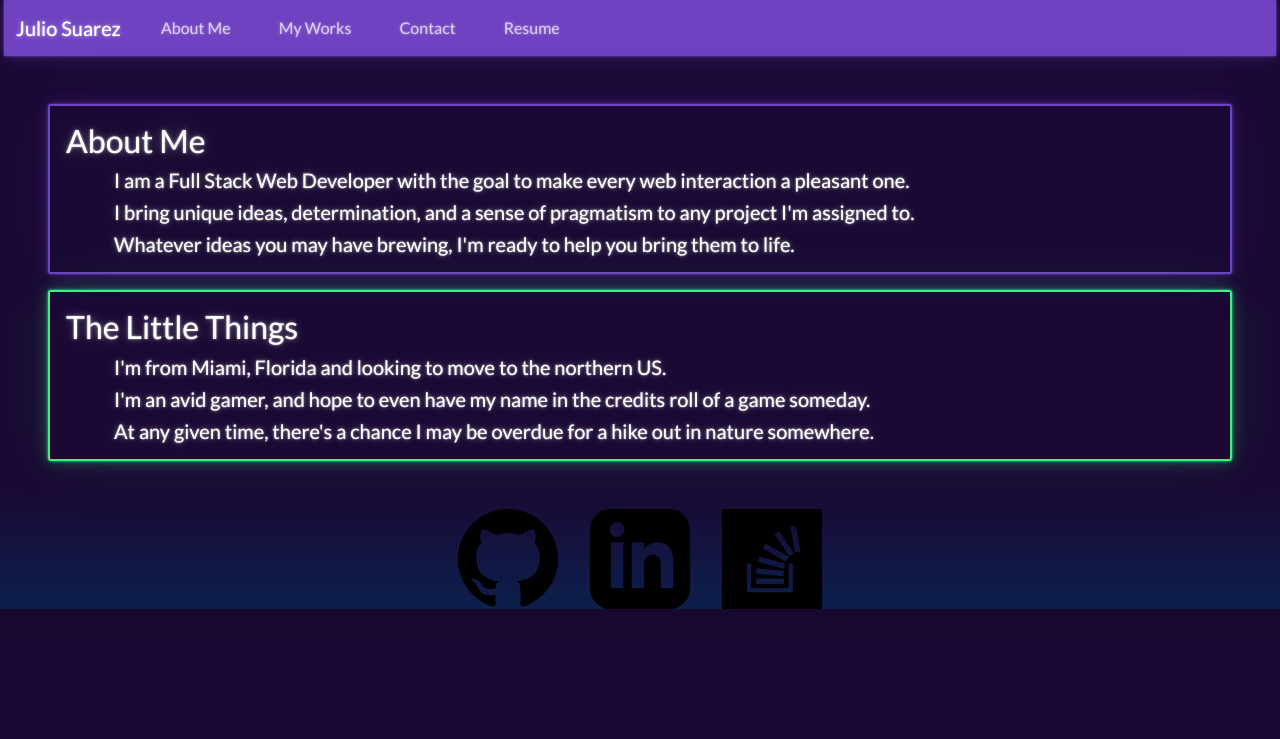
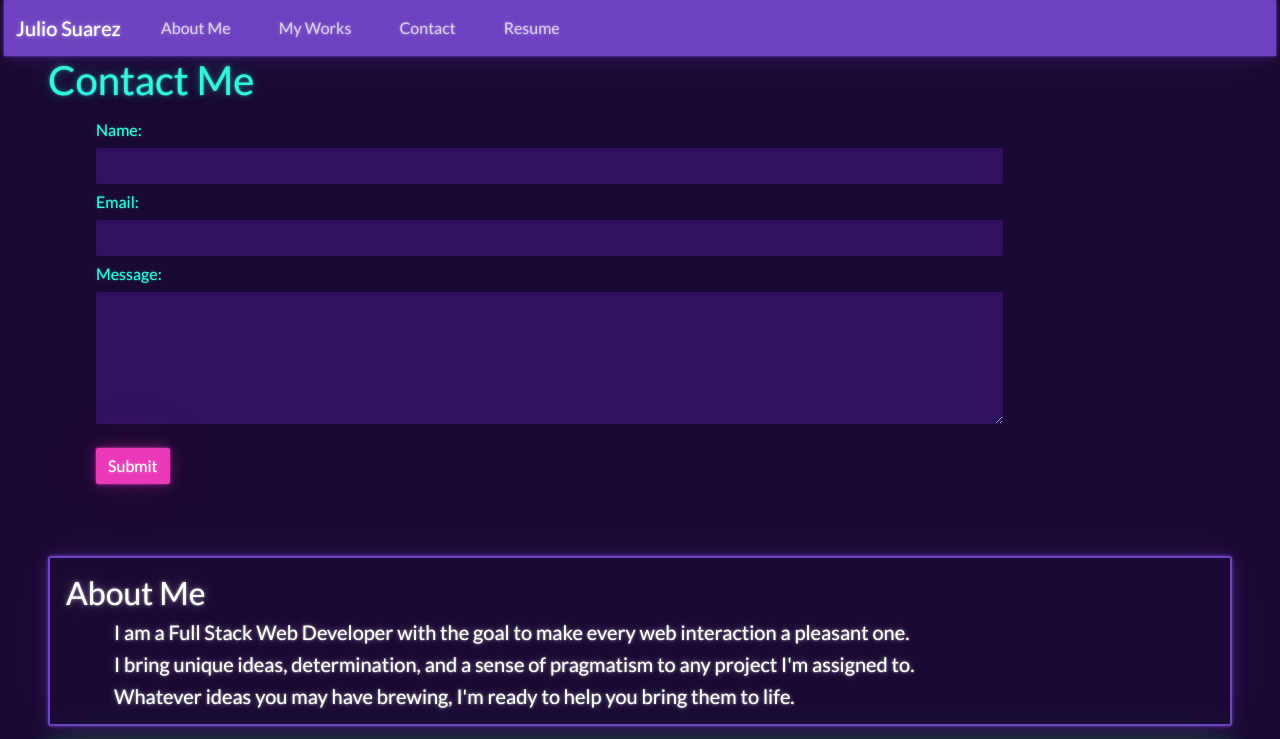
Before and after one commit to justjulio95/react-portfolio, a React (Create React App) app: page /contact in a window 1280 px wide. Shown: the top 739 px of the page. Built offline with nearby package versions, Linux system fonts and the light colour scheme.

Commit message:
created a contactform component

```diff
--- a/src/App.js
+++ b/src/App.js
@@ -1,5 +1,6 @@
 import React from 'react';
 import Header from './components/Header';
+import ContactForm from './components/Contact';
 import About from './components/About';
 import Footer from './components/Footer';
 import './App.css';
@@ -10,6 +11,7 @@ function App() {
       <Header></Header>
 
       <main>
+        <ContactForm></ContactForm>
         <About></About>
       </main>
 
--- /dev/null
+++ b/src/components/Contact/index.js
@@ -0,0 +1,68 @@
+import React, { useState } from "react";
+import { validateEmail } from "../../utils/helpers"
+
+function ContactForm() {
+  const [formState, setFormState] = useState({ name: '', email: '', message: '' });
+  const { name, email, message } = formState;
+  const [errorMessage, setErrorMessage] = useState('')
+
+  function handleChange(e) {
+    if (e.target.name === 'email') {
+      const isValid = validateEmail(e.target.value);
+
+      if(!isValid || !e.target.value.length) {
+        setErrorMessage('Please type a valid email');
+      } else {
+        setErrorMessage('');
+      }
+    } else {
+      if (!e.target.value.length) {
+        setErrorMessage(`${e.target.name} is required.`)
+      } else {
+        setErrorMessage('')
+      }
+    }
+
+    if (!errorMessage) {
+      setFormState({...formState, [e.target.name]: e.target.value })
+    }
+  }
+
+  function handleSubmit(e) {
+    e.preventDefault();
+  }
+
+  return(
+    <section className="mx-5">
+      <h1>Contact Me</h1>
+      <form className="mx-5" id="contact-form" onSubmit={handleSubmit}>
+        <div className="form-group-row">
+          <label htmlFor="name" className="col-sm-2 col-form-label">Name: </label>
+          <div className="col-sm-10">
+            <input className="form-control" type="text" name="name" defaultValue={name} onBlur={handleChange}/>
+          </div>
+        </div>
+        <div className="form-group-row">
+          <label htmlFor="email" className="col-sm-2 col-form-label">Email: </label>
+          <div className="col-sm-10">
+            <input className="form-control" type="text" name="email" defaultValue={email} onBlur={handleChange}/>
+          </div>
+        </div>
+        <div className="form-group-row">
+          <label htmlFor="message" className="col-sm-2 col-form-label">Message: </label>
+          <div className="col-sm-10">
+            <textarea className="form-control" name="message" rows="5" defaultValue={message} onBlur={handleChange}></textarea>
+          </div>
+        </div>
+        {errorMessage && (
+          <div>
+            <p className="text-danger">{errorMessage}</p>
+          </div>
+        )}
+        <button type="submit" className="btn btn-secondary my-4">Submit</button>
+      </form>
+    </section>
+  )
+}
+
+export default ContactForm
--- /dev/null
+++ b/src/utils/helpers.js
@@ -0,0 +1,4 @@
+export function validateEmail(email) {
+  var re = /^(([^<>()[\]\\.,;:\s@"]+(\.[^<>()[\]\\.,;:\s@"]+)*)|(".+"))@((\[[0-9]{1,3}\.[0-9]{1,3}\.[0-9]{1,3}\.[0-9]{1,3}\])|(([a-zA-Z\-0-9]+\.)+[a-zA-Z]{2,}))$/;
+  return re.test(String(email).toLowerCase());
+}
```
